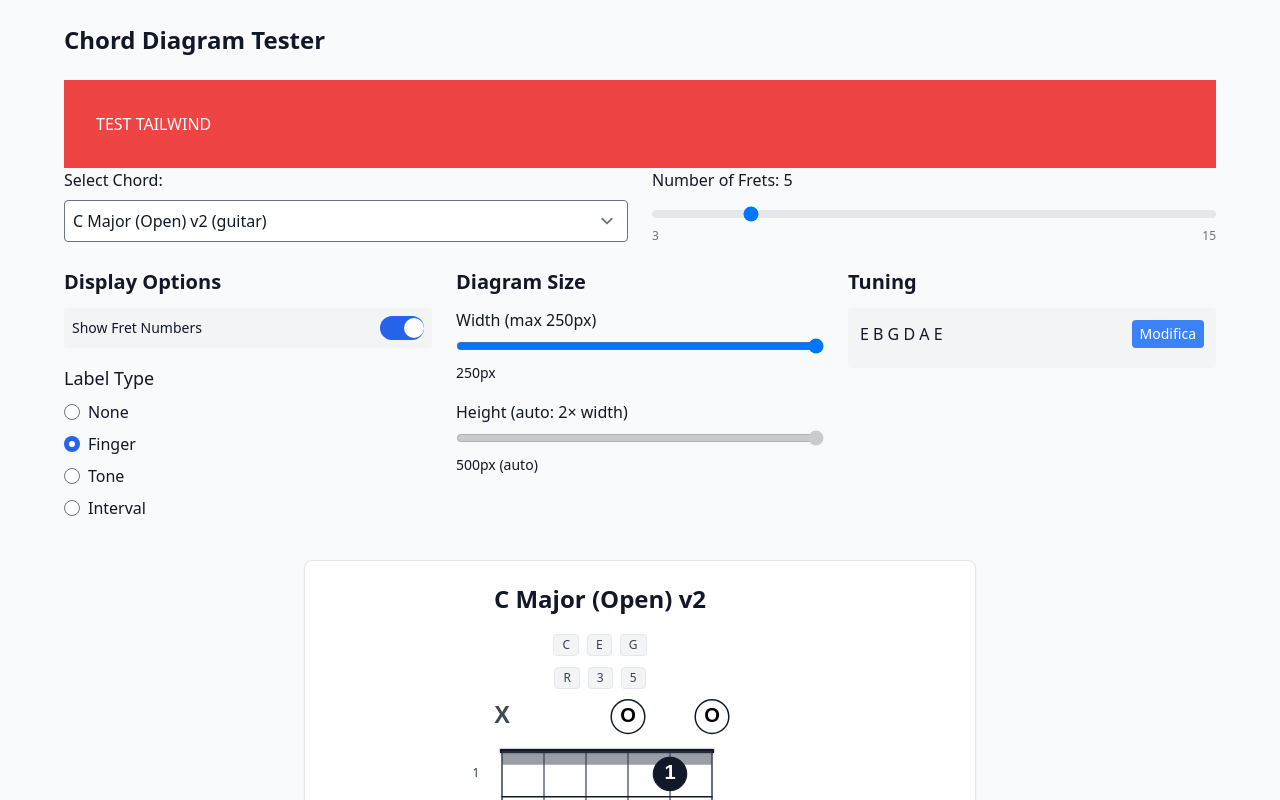
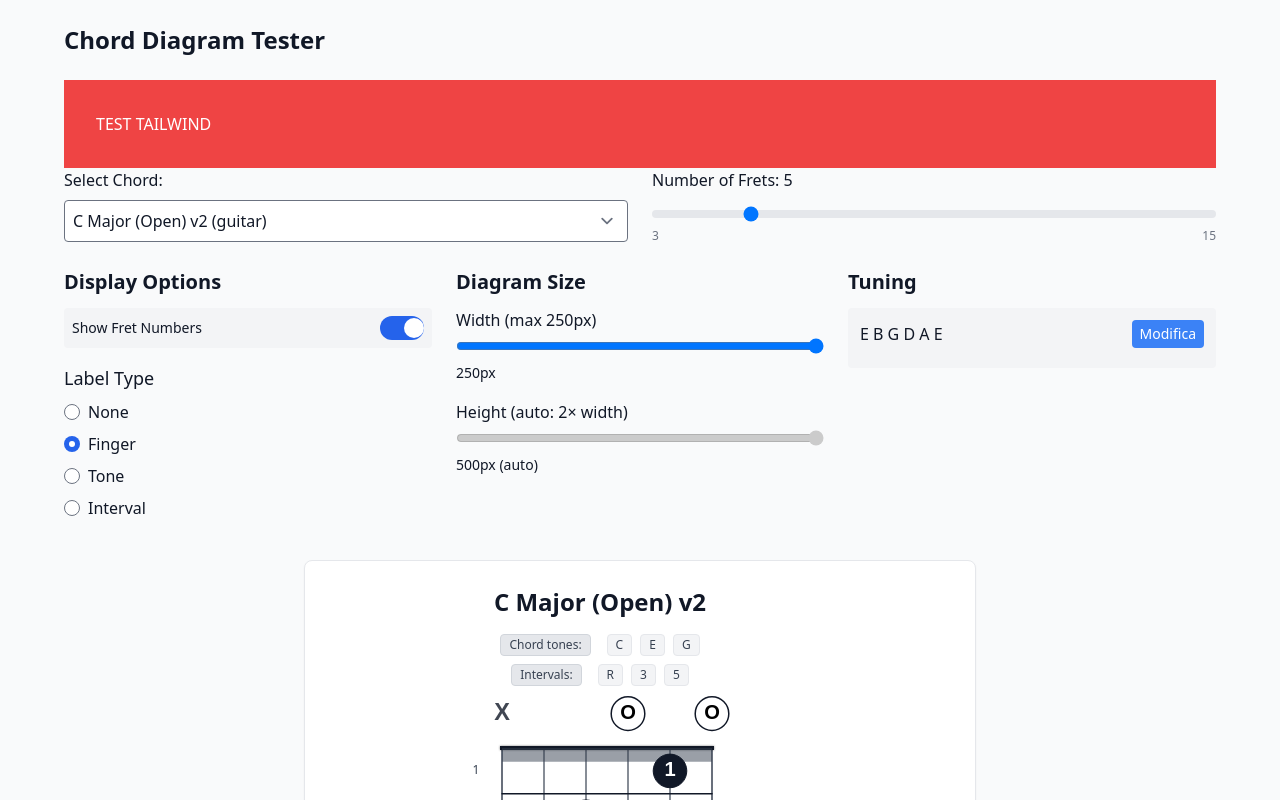
Before and after one commit to danielezappala/chordDiagram, a React (Vite) app: page / in a window 1280 px wide. Built offline with nearby package versions, Linux system fonts and the light colour scheme.

Commit message:
feat: add labels for chord tones and intervals in ChordInfo component

```diff
--- a/src/components/ChordInfo.tsx
+++ b/src/components/ChordInfo.tsx
@@ -72,7 +72,8 @@ const ChordInfo: React.FC<ChordInfoProps> = ({
       {/* Played Notes */}
       {playedNotes.length > 0 && (
         <div className="mt-2">
-          <div className="text-center space-x-2">
+          <div className="text-center space-x-2 whitespace-nowrap flex items-center justify-center">
+            <span className="inline-block px-2 py-0.5 rounded bg-gray-200 text-gray-700 text-xs font-medium border border-gray-300 mr-2">Chord tones:</span>
             {playedNotes.map((tone, i) => (
               <span
                 key={`played-note-${i}`}
@@ -88,7 +89,8 @@ const ChordInfo: React.FC<ChordInfoProps> = ({
       {/* Formula */}
       {showFormula && intervals.length > 0 && (
         <div className="mt-2">
-          <div className="text-center space-x-2">
+          <div className="text-center space-x-2 whitespace-nowrap flex items-center justify-center">
+            <span className="inline-block px-2 py-0.5 rounded bg-gray-200 text-gray-700 text-xs font-medium border border-gray-300 mr-2">Intervals:</span>
             {intervals.map((interval, i) => (
               <span
                 key={`formula-${i}`}
```
